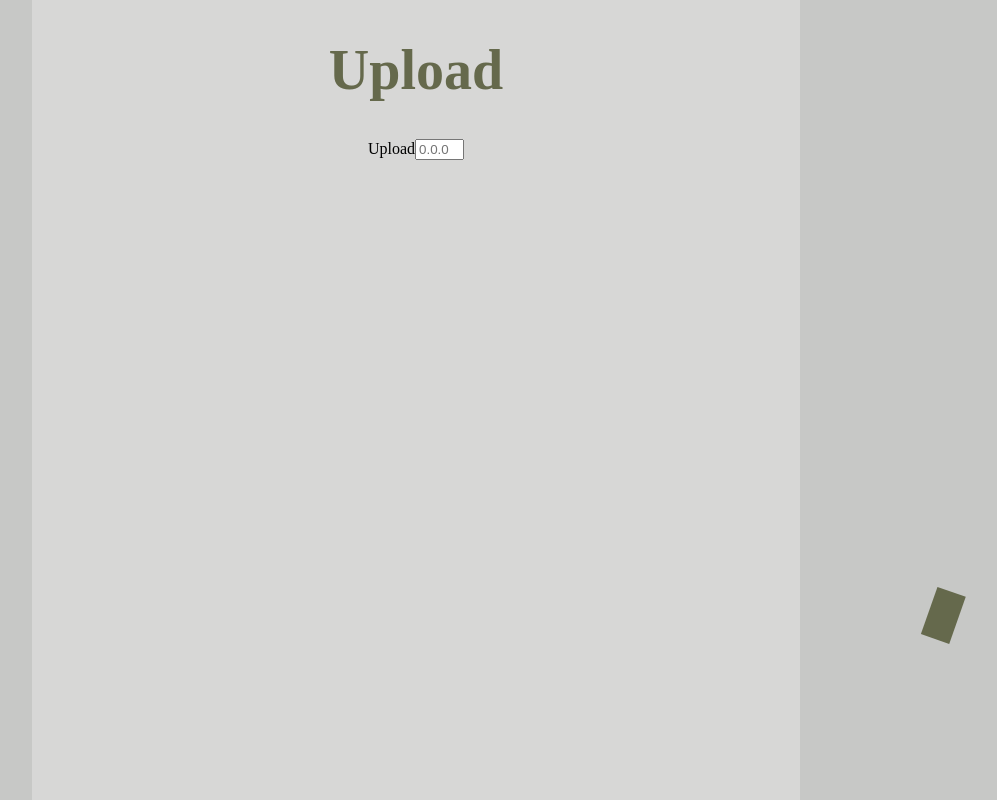
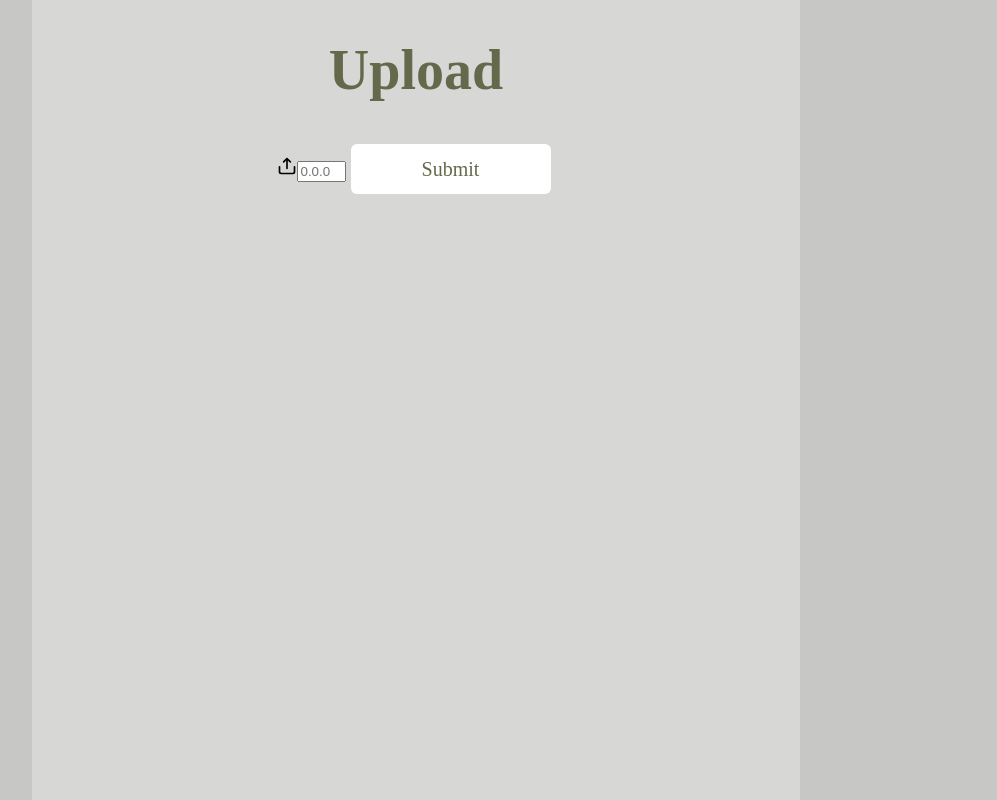
Before and after one commit to LimeGradient/TankUpdaterServer, a Vue app in the folder tanks-client/: page /upload in a window 1280 px wide. Shown: the whole page, without its empty margins (224-1221 px from the left). Built offline with nearby package versions, Linux system fonts and the light colour scheme.

Commit message:
WIP: upload site

```diff
--- a/tanks-client/src/components/Button.vue
+++ b/tanks-client/src/components/Button.vue
@@ -5,16 +5,25 @@ const props = defineProps({
     // @ts-ignore
     ...RouterLink.props
 });
+
+const emits = defineEmits<{
+    (e: "click"): void
+}>()
 </script>
 
 <template>
-<RouterLink v-bind="$props" :to="props.to" custom v-slot="{isActive, href, navigate}">
+<RouterLink v-if="props.to !== undefined" v-bind="$props" :to="props.to" custom v-slot="{isActive, href, navigate}">
     <button class="fancy-button" v-bind="$attrs" @click="navigate">
         <div class="content">
             <slot />
         </div>
     </button>
 </RouterLink>
+<button class="fancy-button" v-bind="$attrs" @click="$emit('click')">
+    <div class="content">
+        <slot />
+    </div>
+</button>
 </template>
 
 <style scoped lang="postcss">
--- a/tanks-client/src/components/UploadGame.vue
+++ b/tanks-client/src/components/UploadGame.vue
@@ -1,21 +1,33 @@
 <template>
-<div class="container">
+<div class="container tank-avoid">
     <h1>Upload</h1>
 
     <form>
-        <label for="zip-upload">Upload</label>
+        <label for="zip-upload">
+            <img src="../assets/upload.svg" class="upload-svg">
+        </label>
         <input id="zip-upload" name="zip-upload" type="file" required accept="zip">
 
         <input id="version" name="version" type="text" required size="3" placeholder="0.0.0" pattern="^(\d+\.)?(\d+\.)?(\d+)$">
+        <Button @click="submitForm">Submit</Button>
     </form>
 </div>
 </template>
 
 <script setup lang="ts">
+import Button from './Button.vue';
 
+function submitForm() {
+    console.log("boo")
+}
 </script>
 
 <style scoped lang="postcss">
+
+.upload-svg {
+    width: 20px;
+    aspect-ratio: 1;
+}
 
 .container {
     width: fit-content;
@@ -25,6 +37,9 @@
     display: flex;
     flex-direction: column;
     align-items: center;
+
+    position: relative;
+    z-index: 4;
 }
 
 input[type="file"] {
```
Also changed, not shown: tanks-client/src/assets/upload.svg (added).
